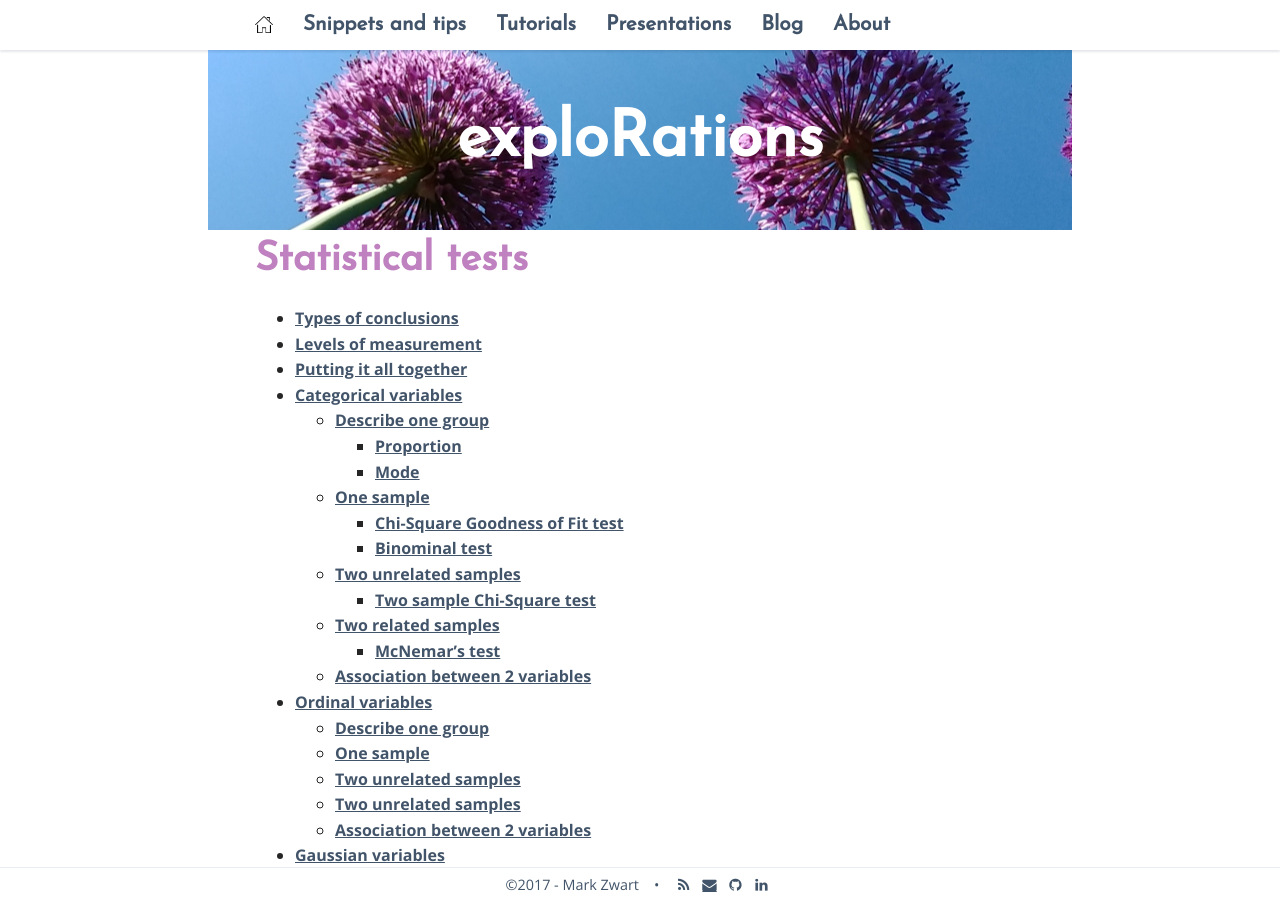
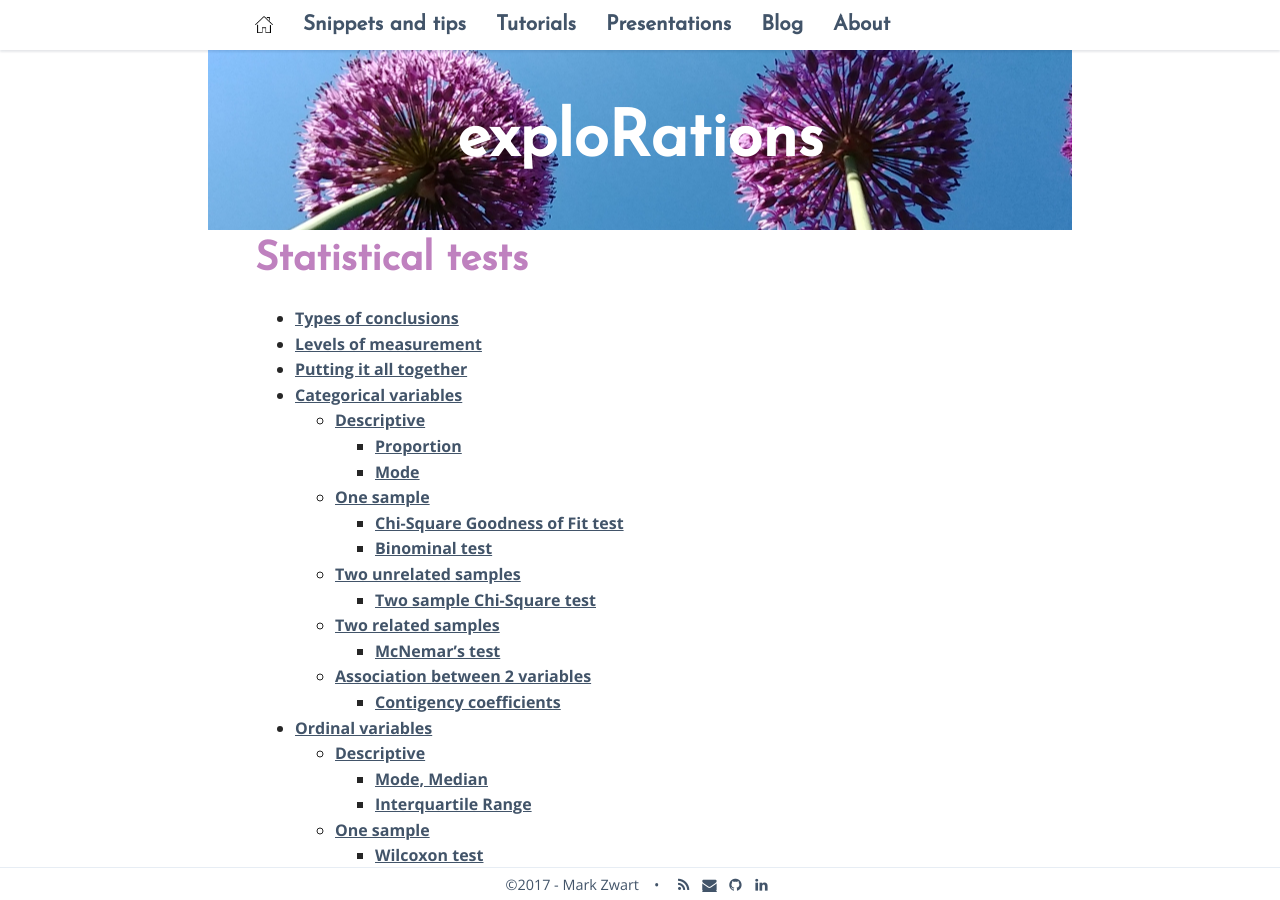
Before and after one commit to mark-me/mark-me.github.io, a Jekyll site: the page built from _pages/tutorials/statistical-tests/statistical-tests.md, in a window 1280 px wide and 900 px high. Built offline with Jekyll 4.4.1, drawn with Linux system fonts in a browser that asks for light colours; nearby versions of some CDN libraries; comment, search, counter and statistics services are not loaded; some of the changed text lies outside the part shown.

Commit message:
Update statistical-tests.md

```diff
--- a/_pages/tutorials/statistical-tests/statistical-tests.md
+++ b/_pages/tutorials/statistical-tests/statistical-tests.md
@@ -41,7 +41,7 @@
 
 | Goal | Categorical | Ordinal | Gaussian |
 | :--- | :-------- | :--------- | :------------------- |
-| Describe one group | [Proportion](/statistical-tests/#proportion), [Mode](/statistical-tests/#mode) | [Mode](/statistical-tests/#mode), Median, Interquartile Range | Mean, SD |
+| Descriptive | [Proportion](/statistical-tests/#proportion), [Mode](/statistical-tests/#mode) | [Mode](/statistical-tests/#mode), Median, Interquartile Range | Mean, SD |
 | 1 Sample | [Chi-square](/statistical-tests/#chi-square-goodness-of-fit-test), [Binominal test](/statistical-tests/#binominal-test) | Wilcoxon text | One sample t-test |
 | 2 Unrelated samples | [Chi-square](/statistical-tests/#two-sample-chi-square-test) | Mann-Whitney test | Unpaired t-test |
 | 2 Related samples | [McNemar's test](/statistical-tests/#mcnemars-test) | Wilcoxon test | Paired t-test |
@@ -50,7 +50,7 @@
 
 # Categorical variables
 
-## Describe one group
+## Descriptive
 
 ### Proportion
 
@@ -178,9 +178,31 @@
 
 ## Association between 2 variables
 
+### Contigency coefficients
+
 # Ordinal variables
 
-## Describe one group
+## Descriptive
+
+### Mode, Median
+
+### Interquartile Range
+
+## One sample
+
+### Wilcoxon test
+
+## Two unrelated samples
+
+### Mann-Whitney test
+
+## Two unrelated samples
+
+## Association between 2 variables
+
+# Gaussian variables
+
+## Descriptive
 
 ## One sample
 
@@ -189,15 +211,3 @@
 ## Two unrelated samples
 
 ## Association between 2 variables
-
-# Gaussian variables
-
-## Describe one group
-
-## One sample
-
-## Two unrelated samples
-
-## Two unrelated samples
-
-## Association between 2 variables
```
